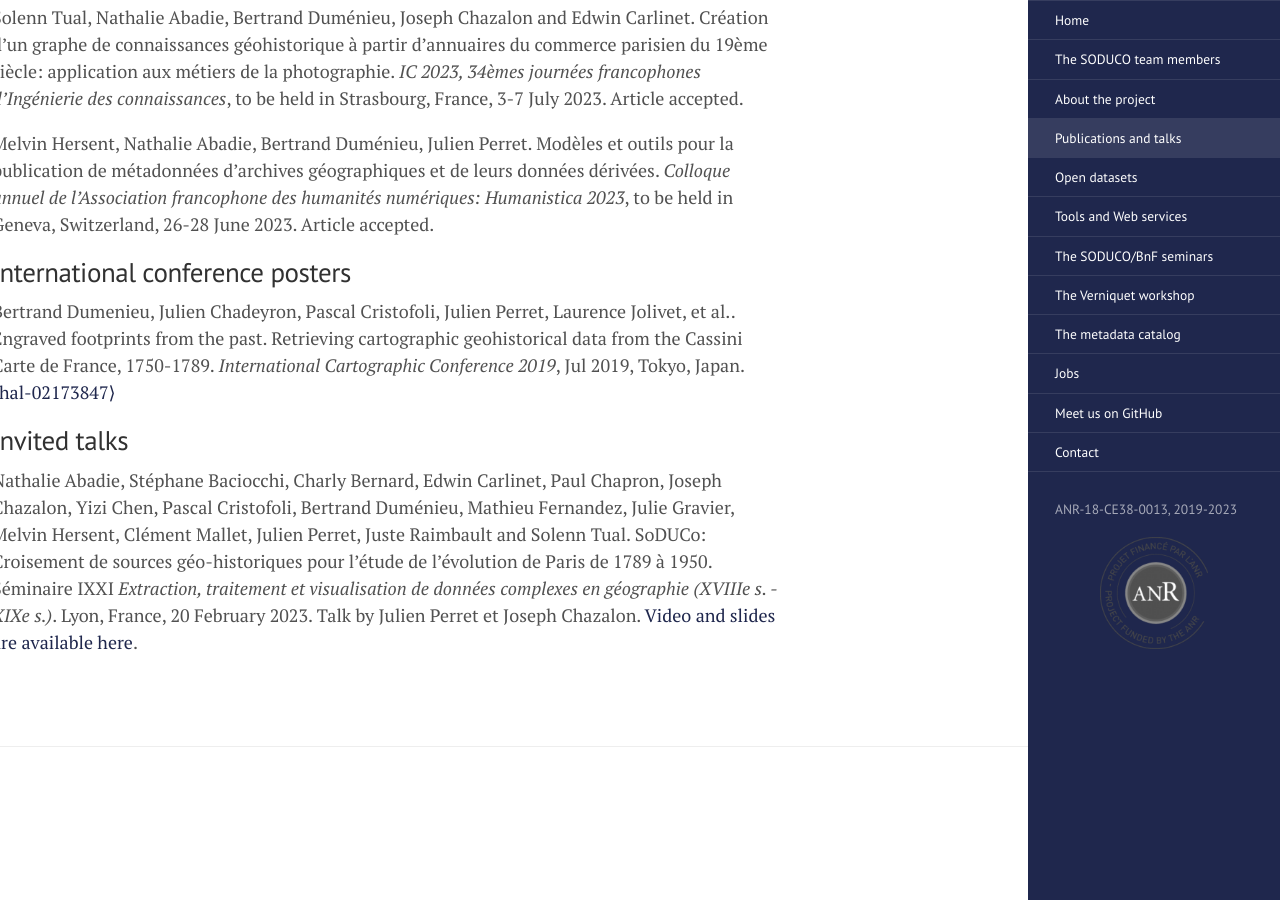
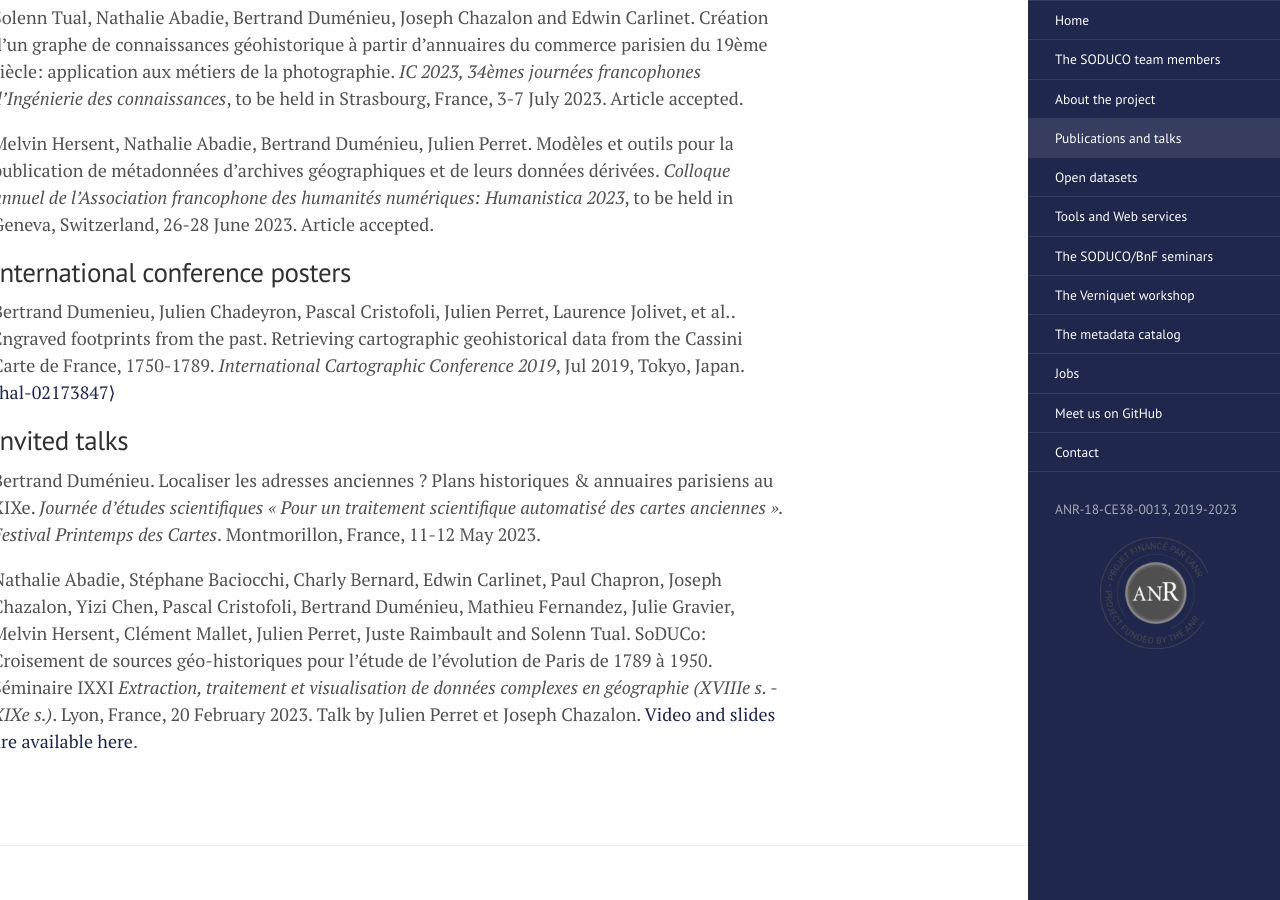
Before and after one commit to soduco/soduco.github.io, a Jekyll site: the page built from papers.md, in a window 1280 px wide and 900 px high, scrolled down 1023 px. Built offline with Jekyll 4.4.1, drawn with Linux system fonts in a browser that asks for light colours.

Commit message:
Added a reference

```diff
--- a/papers.md
+++ b/papers.md
@@ -31,4 +31,6 @@ Bertrand Dumenieu, Julien Chadeyron, Pascal Cristofoli, Julien Perret, Laurence
 
 ## Invited talks
 
+Bertrand Duménieu. Localiser les adresses anciennes ? Plans historiques & annuaires parisiens au XIXe. *Journée d'études scientifiques « Pour un traitement scientifique automatisé des cartes anciennes ». Festival Printemps des Cartes*. Montmorillon, France, 11-12 May 2023.
+
 Nathalie Abadie, Stéphane Baciocchi, Charly Bernard, Edwin Carlinet, Paul Chapron, Joseph Chazalon, Yizi Chen, Pascal Cristofoli, Bertrand Duménieu, Mathieu Fernandez, Julie Gravier, Melvin Hersent, Clément Mallet, Julien Perret, Juste Raimbault and Solenn Tual. SoDUCo: Croisement de sources géo-historiques pour l'étude de l'évolution de Paris de 1789 à 1950. Séminaire IXXI *Extraction, traitement et visualisation de données complexes en géographie (XVIIIe s. - XIXe s.)*. Lyon, France, 20 February 2023. Talk by Julien Perret et Joseph Chazalon. [Video and slides are available here](https://gitlab.liris.cnrs.fr/geode/seminaires-ixxi/-/tree/master/s%C3%A9minaires/session11_fev23).
```
